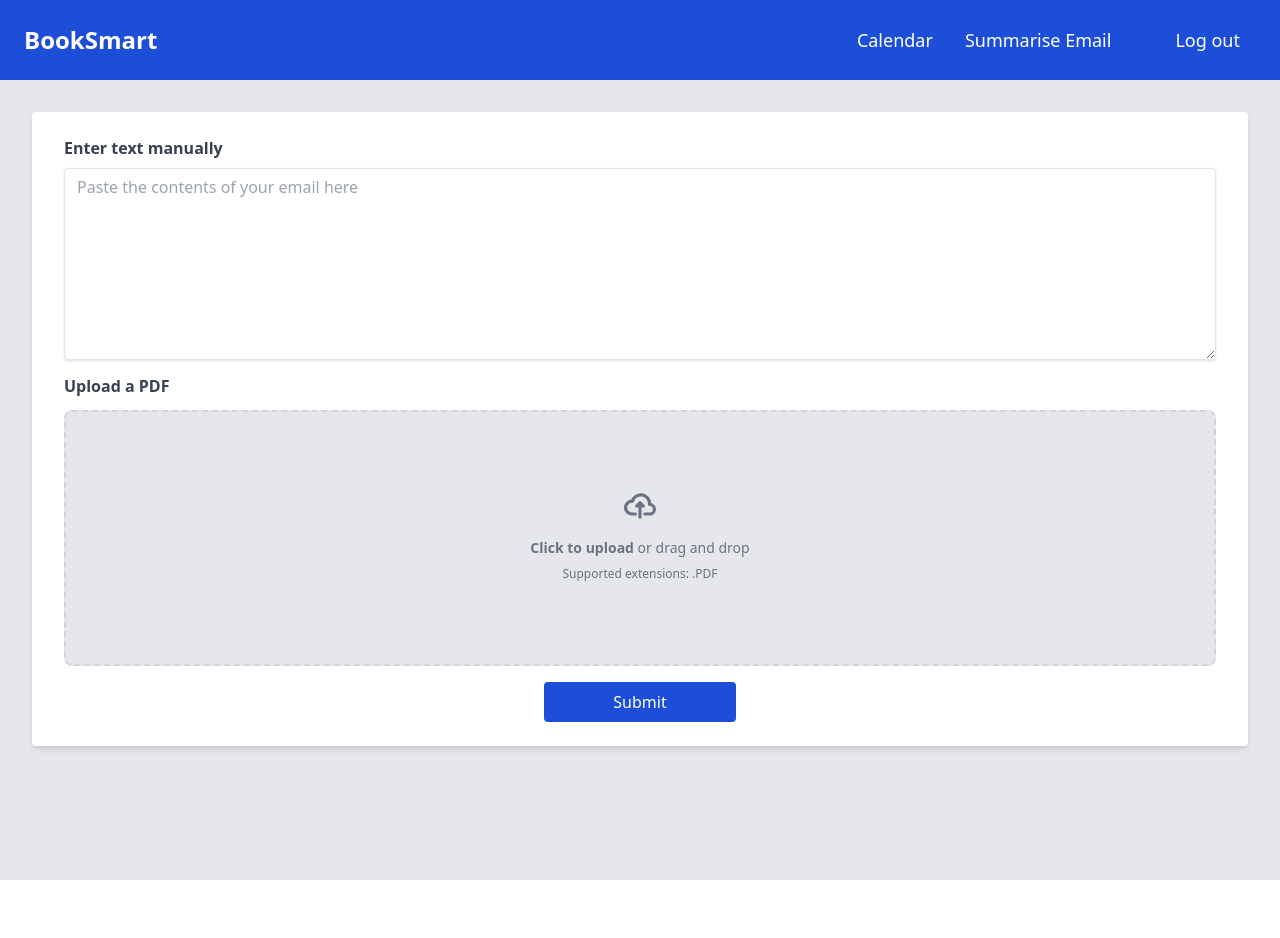
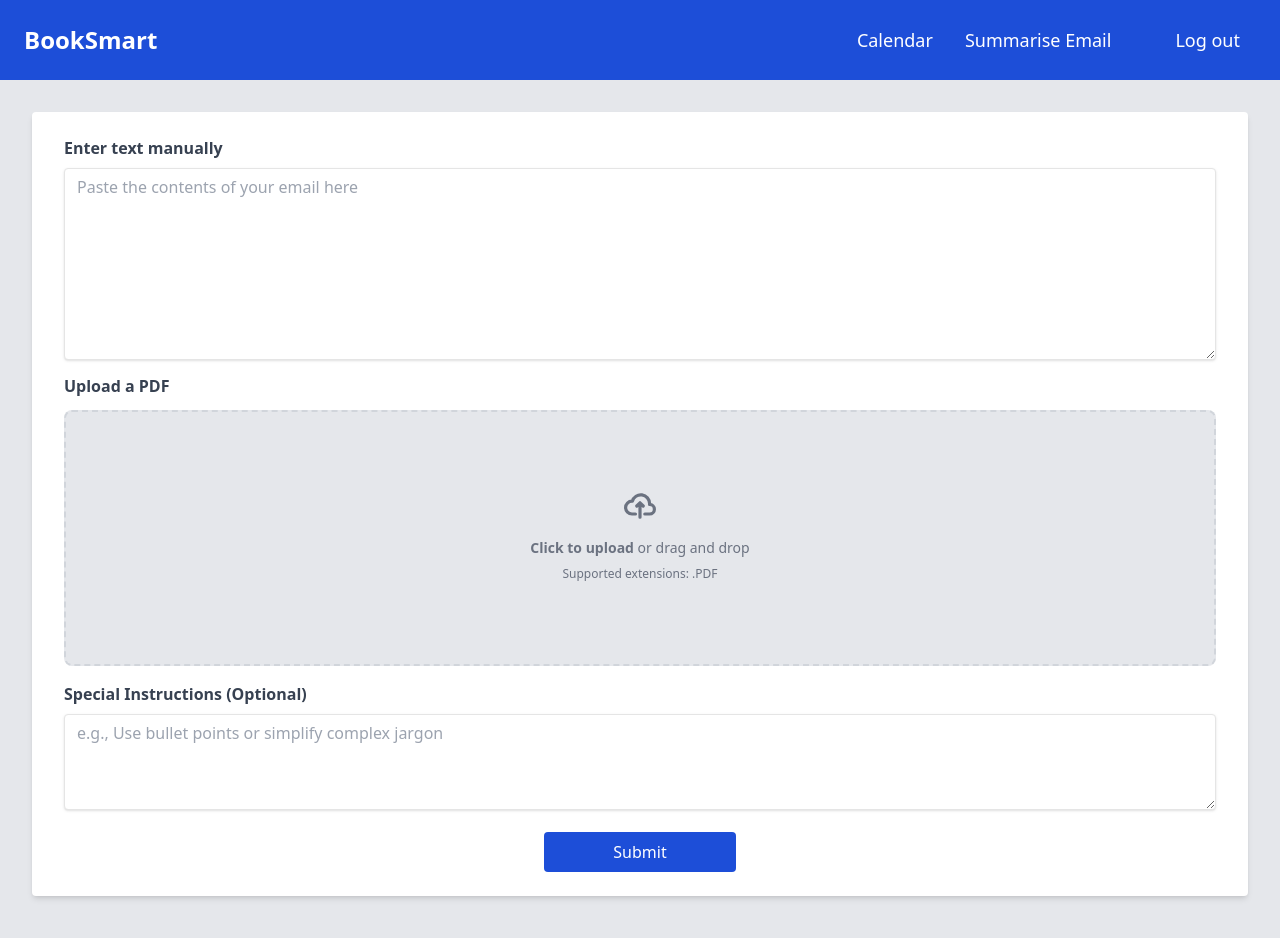
Before and after one commit to nseah21/book-smart, a Next.js app in the folder frontend/: page /summary in a window 1280 px wide. Shown: the top 938 px of the page. Before the commit the page ends 880 px from the top, so only its background shows below. Built offline with nearby package versions, Linux system fonts and the light colour scheme.

Commit message:
chore: add special instructions field to form

```diff
--- a/frontend/app/components/FormComponent.jsx
+++ b/frontend/app/components/FormComponent.jsx
@@ -4,6 +4,7 @@ import SummaryComponent from "./SummaryComponent";
 
 const FormComponent = () => {
   const descriptionRef = useRef("");
+  const instructionsRef = useRef(""); // New ref for user instructions
   const [summary, setSummary] = useState(null);
   const [uploadedFile, setUploadedFile] = useState(null);
   const [loading, setLoading] = useState(false);
@@ -78,10 +79,7 @@ const FormComponent = () => {
 
     const formData = new FormData();
     formData.append("user_id", localStorage.getItem("email")); // Replace with actual user ID
-    formData.append(
-      "user_instructions",
-      "Please give the summary in point form. And also include actionable insights where relevant."
-    ); // Optional instructions
+    formData.append("user_instructions", instructionsRef.current.value.trim()); // Add instructions to form data
 
     if (uploadedFile) {
       formData.append("file", uploadedFile);
@@ -100,8 +98,6 @@ const FormComponent = () => {
       }
 
       const result = await response.json();
-      //   alert(JSON.stringify(result));
-
       setSummary(result.summary);
     } catch (error) {
       console.error(error);
@@ -115,6 +111,7 @@ const FormComponent = () => {
     setSummary(null);
     setUploadedFile(null);
     descriptionRef.current.value = "";
+    instructionsRef.current.value = ""; // Reset instructions
   };
 
   return (
@@ -163,6 +160,7 @@ const FormComponent = () => {
                   ref={descriptionRef}
                 />
               </div>
+
               <label
                 className="block text-gray-700 text-md font-bold mb-2"
                 htmlFor="Source"
@@ -183,6 +181,22 @@ const FormComponent = () => {
                   />
                 </label>
               </div>
+
+              {/* New Field for User Instructions */}
+              <div className="mb-4">
+                <label
+                  className="block text-gray-700 text-md font-bold mb-2"
+                  htmlFor="Instructions"
+                >
+                  Special Instructions (Optional)
+                </label>
+                <textarea
+                  className="shadow appearance-none border rounded w-full min-h-24 py-2 px-3 text-gray-700 leading-tight focus:outline-none focus:shadow-outline"
+                  placeholder="e.g., Use bullet points or simplify complex jargon"
+                  ref={instructionsRef}
+                />
+              </div>
+
               <div className="flex justify-center">
                 <button
                   className="bg-blue-700 w-48 hover:bg-blue-600 text-white py-2 px-4 rounded focus:outline-none focus:shadow-outline"
```
